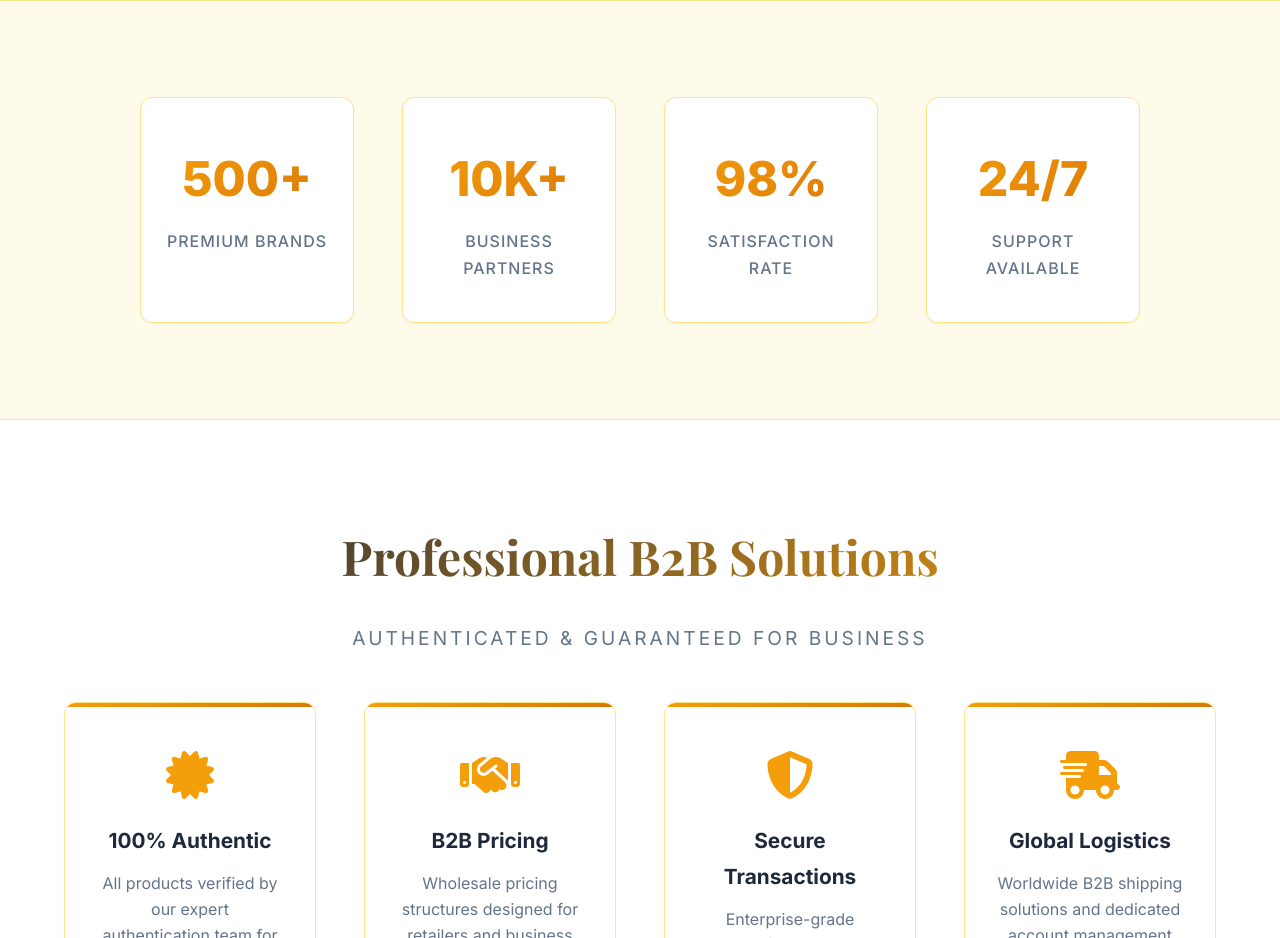
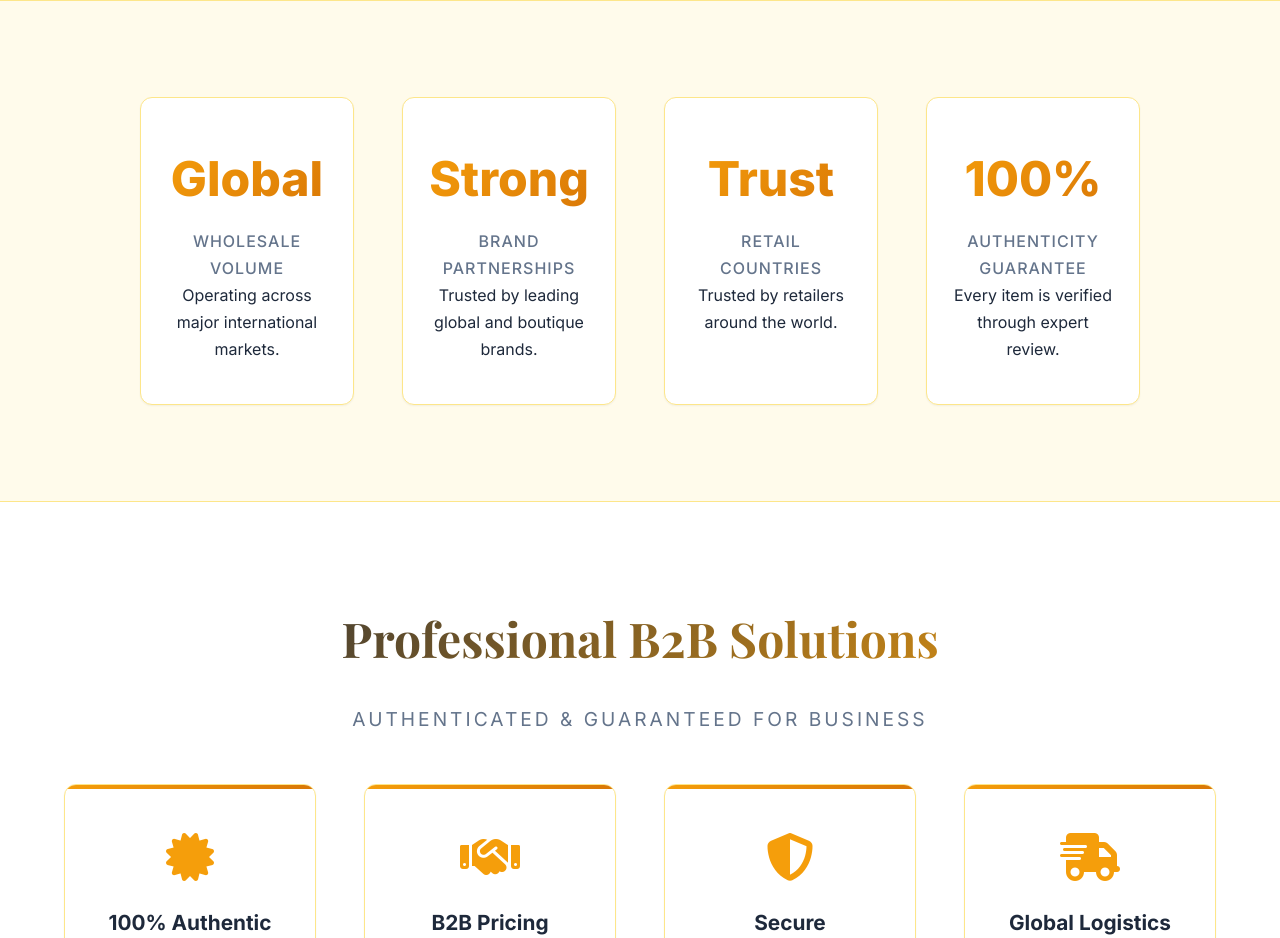
Before and after one commit to AdamRoubeni/mizzy_project, a plain HTML site: page frontend/index.html in a window 1280 px wide. Shown: the part 800-1738 px from the top of the page. Drawn offline with nearby package versions, Linux system fonts and the light colour scheme.

Commit message:
Updated stats section with realistic wording

```diff
--- a/frontend/index.html
+++ b/frontend/index.html
@@ -1422,23 +1422,29 @@
 <section class="stats-section">
   <div class="stats-grid">
     <div class="stat-card reveal">
-        <span class="stat-number">500+</span>
-        <span class="stat-label">Premium Brands</span>
+      <span class="stat-number">Global</span>
+      <span class="stat-label">Wholesale Volume</span>
+      <p>Operating across major international markets.</p>
     </div>
     <div class="stat-card reveal">
-        <span class="stat-number">10K+</span>
-        <span class="stat-label">Business Partners</span>
+      <span class="stat-number">Strong</span>
+      <span class="stat-label">Brand Partnerships</span>
+      <p>Trusted by leading global and boutique brands.</p>
     </div>
     <div class="stat-card reveal">
-        <span class="stat-number">98%</span>
-        <span class="stat-label">Satisfaction Rate</span>
+      <span class="stat-number">Trust</span>
+<span class="stat-label">Retail Countries</span>
+<p>Trusted by retailers around the world.</p>
+
     </div>
     <div class="stat-card reveal">
-        <span class="stat-number">24/7</span>
-        <span class="stat-label">Support Available</span>
+      <span class="stat-number">100%</span>
+      <span class="stat-label">Authenticity Guarantee</span>
+      <p>Every item is verified through expert review.</p>
     </div>
   </div>
 </section>
+
 
   <!-- Banner Section -->
   <section class="banner">
```
Lines whose indentation alone changed are shown as unchanged.
